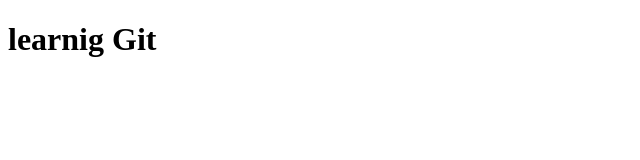
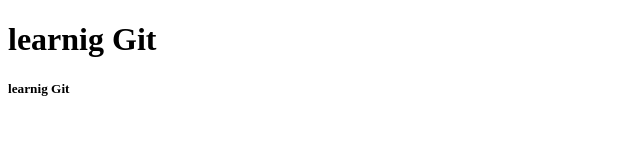
Before and after one commit to kolisonali18/learning-git, a plain HTML site: page index.html in a window 1280 px wide. Shown: the full height of the page, 0-640 px from the left. Drawn offline with Linux system fonts and the light colour scheme.

Commit message:
add header

```diff
--- a/index.html
+++ b/index.html
@@ -7,5 +7,6 @@
 </head>
 <body>
     <h1>learnig Git</h1>
+     <h5>learnig Git</h5>
 </body>
 </html>
```
